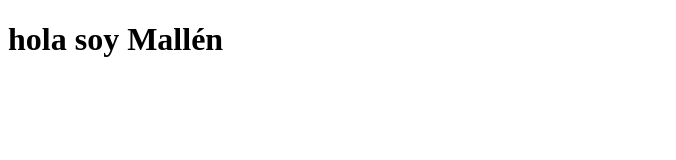
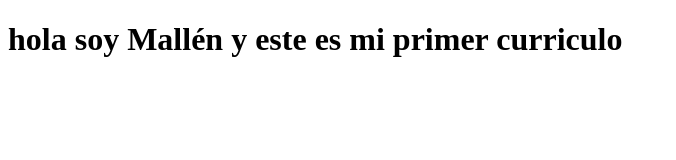
Before and after one commit to mallenarenas/ejemplo-tutorial, a plain HTML site: page index.html in a window 1280 px wide. Shown: the whole page, without its empty margins (0-676 px from the left). Drawn offline with Linux system fonts and the light colour scheme.

Commit message:
alargamos el h1

```diff
--- a/index.html
+++ b/index.html
@@ -7,6 +7,6 @@
     <title>Document</title>
 </head>
 <body>
-   <h1>hola soy Mallén</h1>
+   <h1>hola soy Mallén y este es mi primer curriculo</h1>
 </body>
 </html>
```
